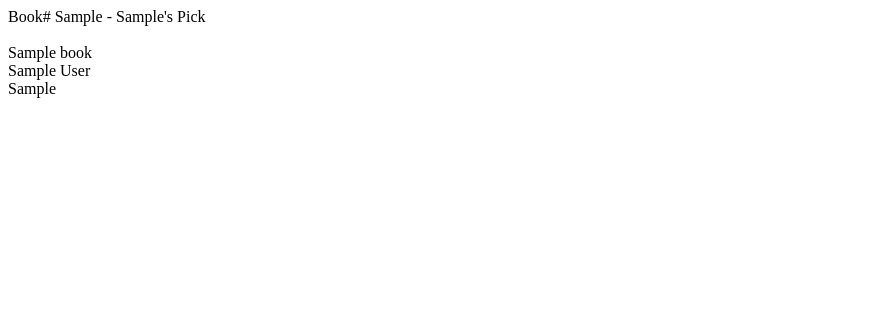
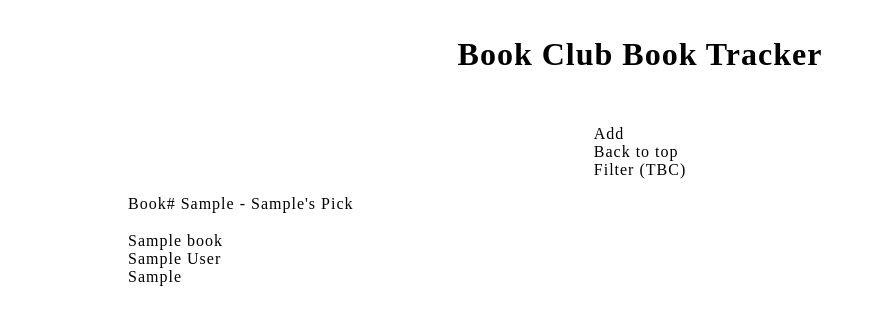
Before and after one commit to hb020202/collection, a PHP site: page / in a window 1280 px wide. Shown: the top 325 px of the page, without its empty margins (0-876 px from the left). Run offline with PHP 8.4, Linux system fonts and the light colour scheme; tables that the repository leaves empty or names only in its code hold one stand-in row (values such as "Sample post").

Commit message:
css added and loop to php

```diff
--- a/index.php
+++ b/index.php
@@ -2,14 +2,13 @@
 $db = new PDO ('mysql:host=db; dbname=Proj2Collection', 'root', 'password');
 $db->setAttribute(PDO::ATTR_DEFAULT_FETCH_MODE, PDO::FETCH_ASSOC);
 
-$sql = 'SELECT *
-        FROM `books`;';
-$q = $db->query($sql);
+$query = $db->prepare("SELECT * FROM `books`;");
+$query->execute();
 
-
-    while ($row = $q->fetch()):
-        echo("Book# " . $row['pick_order'] . " - " . $row['picker'] . "'s Pick<br><br>" . $row['title'] . "<br>" . $row['author'] . "<br>" . $row['genre'] . "<br><br><br>");
-    endwhile; //this works, but how, no one knows
+//$list = $query->fetchAll();
+//foreach ($list as $key=>$value) {
+//    echo "Book# " . $value['pick_order'] . " - " . $value['picker'] . "'s Pick<br><br>" . $value['title'] . "<br>" . $value['author'] . "<br>" . $value['genre'] . "<br><br><br>";
+//}
 
 
 
@@ -17,81 +16,37 @@ $q = $db->query($sql);
 
 
 
+?>
+<!doctype html>
+<html lang="en">
+<head>
+    <meta charset="utf-8">
+    <title>Book Club Book Tracker</title>
+    <meta name="author" content="Holly Bedford">
+    <meta name="description" content="Book tracker">
+    <meta name="viewport" content="width=device-width, initial-scale=1.0">
+    <link rel="stylesheet" href="https://necolas.github.io/normalize.css/8.0.1/normalize.css" type="text/css">
+    <link rel="stylesheet" href="style1.css" type="text/css">
+</head>
 
-//$testQuery = $db->prepare("SELECT * FROM `books`;");
-//if (isset($_GET['id'])) {
-//$id = $_GET['id'];
-//$query1 = $db->prepare("SELECT * FROM `books`;");
-//while ($row1 = fetch($query1)) {
-//    echo $row1['title'];
-//}
+<body>
+<header>
+    <h1>Book Club Book Tracker</h1>
+</header>
+<nav>
+    <a class="btn">Add</a>
+    <a>Back to top</a>
+    <a class="btn">Filter (TBC)</a>
+</nav>
+<main>
 
+    <?php
+    $list = $query->fetchAll();
+    foreach ($list as $key=>$value) {
+        echo "Book# " . $value['pick_order'] . " - " . $value['picker'] . "'s Pick<br><br>" . $value['title'] . "<br>" . $value['author'] . "<br>" . $value['genre'] . "<br><br><br>";
+    }
+    ?>
 
-//$testQuery =
-
-
-//$testQuery->execute();
-//$result = $testQuery->fetchAll();
-//echo "<pre>";
-//var_dump ($result);
-//echo "</pre>";
-
-//foreach ($list as $key=>$value) {
-//    echo $value['name'] . " " . $value['email'] . "<br>";
-//}
-//$query = "SELECT `pick_order` FROM `books` WHERE `id` = 1";
-//$runQuery = $db->prepare($query);
-//echo $runQuery;
-//
-//$pick_order = $db->prepare("SELECT `pick_order` FROM `books` WHERE `id` = 1;");
-//$pick_order->execute();
-//$picker = $db->prepare("SELECT `picker` FROM `books` WHERE `id` === 1;");
-//$title = $db->prepare("SELECT `title` FROM `books` WHERE `id` === 1;");
-//$author = $db->prepare("SELECT `author` FROM `books` WHERE `id` === 1;");
-//$genre = $db->prepare("SELECT `genre` FROM `books` WHERE `id` === 1;");
-//
-//echo "Book number ".$pick_order;
-
-
-//
-//if ($_GET['id'] === 1) {
-//    echo "Book number $pick_order"
-//}
-
-
-
-
-
-?>
-
-
-
-
-<!--<!doctype html>-->
-<!--<html lang="en">-->
-<!--<head>-->
-<!--    <meta charset="utf-8">-->
-<!--    <title>Book Club Book Tracker</title>-->
-<!--    <meta name="author" content="Holly Bedford">-->
-<!--    <meta name="description" content="Book tracker">-->
-<!--    <meta name="viewport" content="width=device-width, initial-scale=1.0">-->
-<!--    <link rel="stylesheet" href="https://necolas.github.io/normalize.css/8.0.1/normalize.css" type="text/css">-->
-<!--    <link rel="stylesheet" href="style.css" type="text/css">-->
-<!--</head>-->
-<!---->
-<!--<body>-->
-<!--<header>-->
-<!--    <h1>Book Club Book Tracker</h1>-->
-<!--</header>-->
-<!--<nav>-->
-<!--    <a class="btn">Add</a>-->
-<!--    <a>Back to top</a>-->
-<!--    <a class="btn">Filter (TBC)</a>-->
-<!--</nav>-->
-<!--<main>-->
-<!--Book box-->
-<!---->
-<!---->
-<!--</main>-->
-<!--</body>-->
-<!--</html>-->
+</main>
+</body>
+</html>
--- /dev/null
+++ b/style1.css
@@ -0,0 +1,18 @@
+* {
+    box-sizing: border-box;
+}
+header, nav {
+    display: grid;
+    justify-content: space-around;
+    align-items: center;
+    padding: 15px 0;
+}
+body {
+    letter-spacing: 1px;
+    /*background-color: #e1e5ee;*/
+}
+main {
+    width: 80%;
+    /*color: black;*/
+    margin: auto;
+}
```
